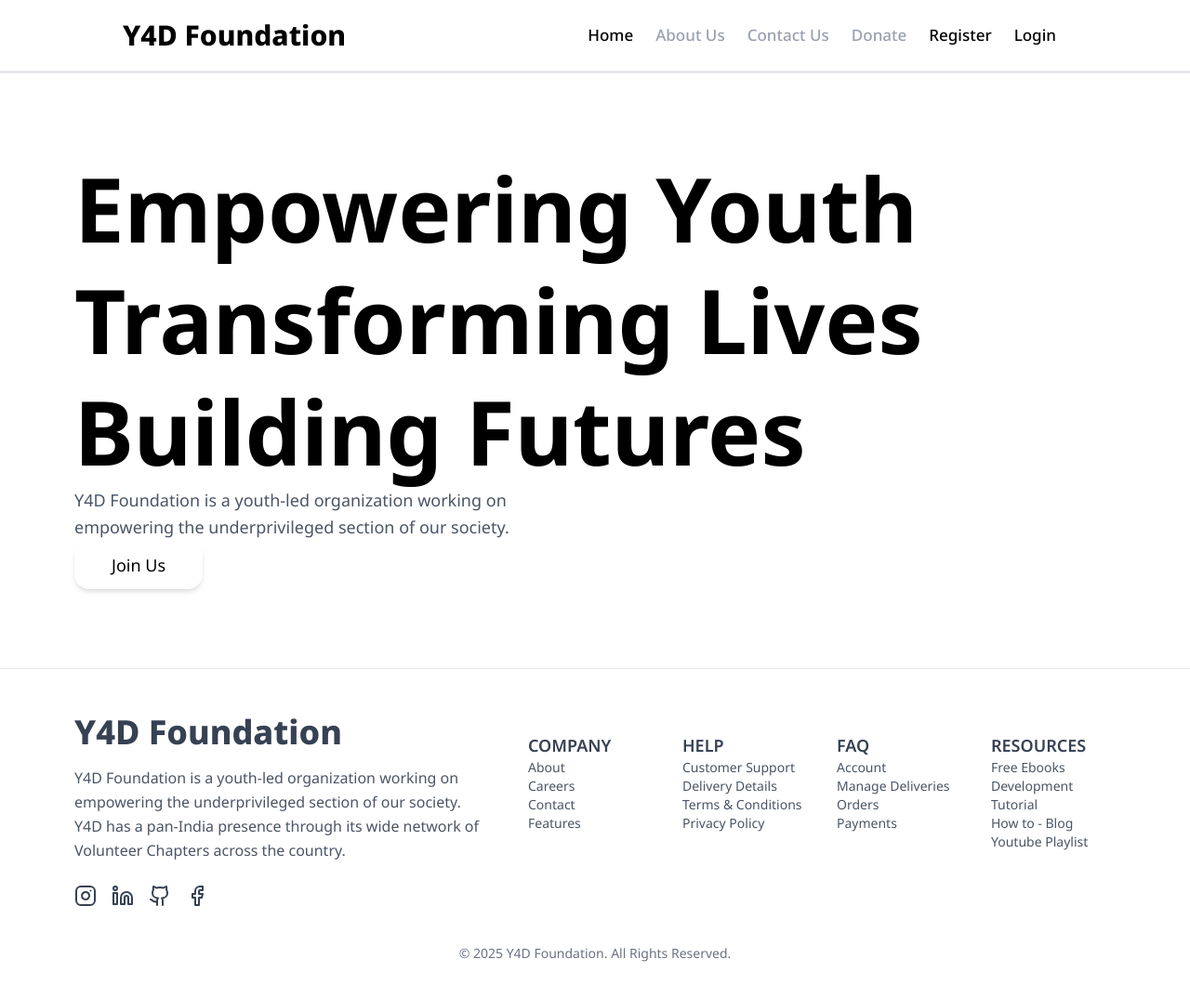
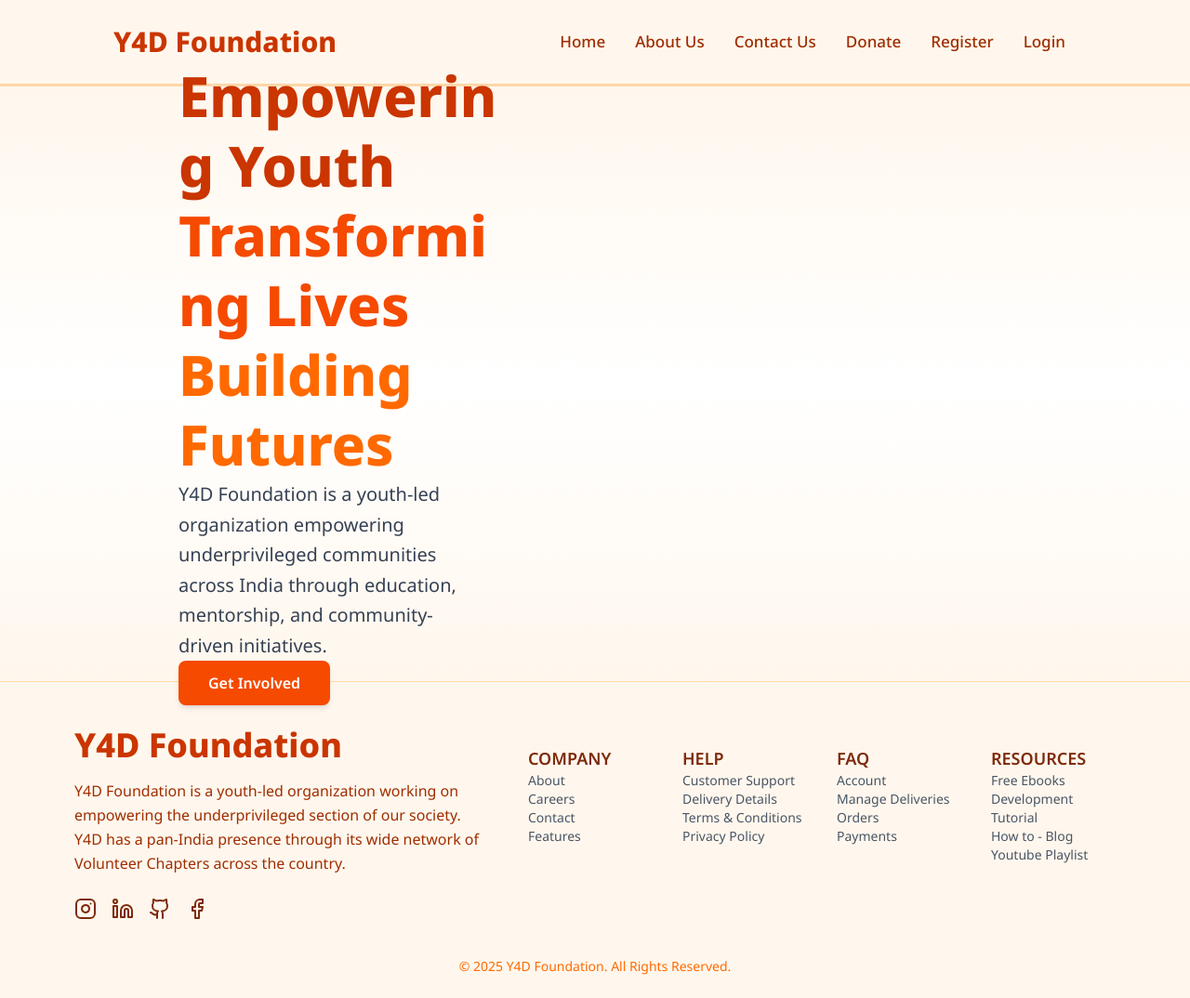
Before and after one commit to Mastercard-Code-For-Change-2-0/Team-18, a React (Vite) app in the folder client/: page / in a window 1280 px wide. Shown: the whole page at 93% size. Built offline with nearby package versions, Linux system fonts and the light colour scheme.

Commit message:
feat: update UI styles and improve accessibility across components

```diff
--- a/client/src/components/Footer.jsx
+++ b/client/src/components/Footer.jsx
@@ -1,31 +1,34 @@
-import FooterList from "./FooterList"
-import { Instagram, Linkedin, Github, Facebook } from "lucide-react"
+// Footer.jsx
+import FooterList from "./FooterList";
+import { Instagram, Linkedin, Github, Facebook } from "lucide-react";
 
 export default function Footer() {
 	return (
-		<footer className="bg-blush text-gray-700 px-6 md:px-20 pt-12 pb-6 border-t border-gray-200">
+		<footer className="bg-orange-50 text-orange-900 px-6 md:px-20 pt-12 pb-6 border-t border-orange-200">
 			<div className="flex flex-col md:flex-row justify-between gap-10">
 				{/* Left Side: Brand Info */}
 				<div className="max-w-md">
-					<h2 className="text-3xl md:text-4xl text-night font-extrabold">
+					<h2 className="text-3xl md:text-4xl font-extrabold text-orange-700">
 						Y4D Foundation
 					</h2>
-					<p className="pt-4 text-gray-600 leading-relaxed text-sm md:text-base">
-						Y4D Foundation is a youth-led organization working on empowering the underprivileged section of our society. Y4D has a pan-India presence through its wide network of Volunteer Chapters across the country.
+					<p className="pt-4 text-orange-800 leading-relaxed text-sm md:text-base">
+						Y4D Foundation is a youth-led organization working on empowering the
+						underprivileged section of our society. Y4D has a pan-India presence
+						through its wide network of Volunteer Chapters across the country.
 					</p>
 					{/* Social Icons */}
 					<div className="flex gap-4 pt-6">
 						<a href="#" aria-label="Instagram">
-							<Instagram className="w-6 h-6 hover:text-night hover:scale-110 transition-transform duration-200 cursor-pointer" />
+							<Instagram className="w-6 h-6 hover:text-orange-600 hover:scale-110 transition-transform duration-200 cursor-pointer" />
 						</a>
 						<a href="#" aria-label="LinkedIn">
-							<Linkedin className="w-6 h-6 hover:text-night hover:scale-110 transition-transform duration-200 cursor-pointer" />
+							<Linkedin className="w-6 h-6 hover:text-orange-600 hover:scale-110 transition-transform duration-200 cursor-pointer" />
 						</a>
 						<a href="#" aria-label="GitHub">
-							<Github className="w-6 h-6 hover:text-night hover:scale-110 transition-transform duration-200 cursor-pointer" />
+							<Github className="w-6 h-6 hover:text-orange-600 hover:scale-110 transition-transform duration-200 cursor-pointer" />
 						</a>
 						<a href="#" aria-label="Facebook">
-							<Facebook className="w-6 h-6 hover:text-night hover:scale-110 transition-transform duration-200 cursor-pointer" />
+							<Facebook className="w-6 h-6 hover:text-orange-600 hover:scale-110 transition-transform duration-200 cursor-pointer" />
 						</a>
 					</div>
 				</div>
@@ -62,9 +65,9 @@ export default function Footer() {
 			</div>
 
 			{/* Bottom */}
-			<div className="text-center pt-10 text-xs md:text-sm text-gray-500">
+			<div className="text-center pt-10 text-xs md:text-sm text-orange-500">
 				© 2025 Y4D Foundation. All Rights Reserved.
 			</div>
 		</footer>
-	)
+	);
 }
--- a/client/src/components/HeroContent.jsx
+++ b/client/src/components/HeroContent.jsx
@@ -3,23 +3,33 @@ import { Link } from "react-router-dom"
 
 export default function HeroContent() {
 	return (
-		<div className="flex flex-col justify-center h-full px-6 md:px-12 lg:px-20">
-			<div className="text-4xl sm:text-5xl md:text-7xl lg:text-8xl leading-tight space-y-2 font-bold">
-				<h1>Empowering Youth</h1>
-				<h1>Transforming Lives</h1>
-				<h1>Building Futures</h1>
+		<div className="flex flex-col justify-center h-full px-6 md:px-12 lg:px-24 py-12 max-w-5xl">
+			{/* Heading */}
+			<div className="space-y-3 md:space-y-4">
+				<h1 className="text-3xl sm:text-4xl md:text-5xl lg:text-6xl font-extrabold text-orange-700 leading-snug md:leading-tight">
+					Empowering Youth
+				</h1>
+				<h1 className="text-3xl sm:text-4xl md:text-5xl lg:text-6xl font-extrabold text-orange-600 leading-snug md:leading-tight">
+					Transforming Lives
+				</h1>
+				<h1 className="text-3xl sm:text-4xl md:text-5xl lg:text-6xl font-extrabold text-orange-500 leading-snug md:leading-tight">
+					Building Futures
+				</h1>
 			</div>
 
-			<p className="mt-8 text-gray-600 max-w-xl text-base md:text-lg leading-relaxed">
-				Y4D Foundation is a youth-led organization working on empowering the underprivileged section of our society.
+			{/* Subtext */}
+			<p className="mt-6 md:mt-8 text-gray-700 max-w-3xl text-base sm:text-lg md:text-xl leading-relaxed">
+				Y4D Foundation is a youth-led organization empowering underprivileged communities across India
+				through education, mentorship, and community-driven initiatives.
 			</p>
 
-			<div className="mt-10">
+			{/* Call to Action */}
+			<div className="mt-8 md:mt-10">
 				<Link
 					to="/register"
-					className="inline-block bg-night text-black px-8 md:px-10 py-3 rounded-2xl text-base md:text-lg shadow-md hover:bg-night/90 hover:scale-105 transition-transform duration-200"
+					className="inline-block bg-orange-600 text-white font-semibold px-6 md:px-8 py-2.5 md:py-3 rounded-lg text-sm md:text-base shadow-md hover:bg-orange-700 hover:scale-105 transition-transform duration-200"
 				>
-					Join Us
+					Get Involved
 				</Link>
 			</div>
 		</div>
--- a/client/src/components/HeroSection.jsx
+++ b/client/src/components/HeroSection.jsx
@@ -5,9 +5,12 @@ export default function HeroSection() {
 	return (
 		<section
 			data-testid="hero-img"
-			className="relative bg-blush md:h-[80vh] flex items-center justify-start bg-no-repeat bg-right-bottom md:bg-right md:bg-contain"
+			className="relative flex items-center justify-start md:h-[80vh] w-full bg-gradient-to-b from-orange-50 via-white to-orange-50 px-6 md:px-12 lg:px-24"
 		>
-			<HeroContent />
+			{/* Hero Text */}
+			<div className="w-full md:w-1/2">
+				<HeroContent />
+			</div>
 		</section>
 	)
 }
--- a/client/src/components/NavBar.jsx
+++ b/client/src/components/NavBar.jsx
@@ -1,19 +1,20 @@
+// NavBar.jsx
 import NavLink from "./NavLink";
 
 const NavBar = () => {
 	return (
-		<nav className="bg-white py-5 flex flex-col md:flex-row p-3 gap-2 justify-around items-center border-gray-200 border-b-3">
-			<p className="text-3xl font-extrabold">Y4D Foundation</p>
-			<div>
+		<nav className="bg-orange-50 py-5 flex flex-col md:flex-row p-3 gap-2 justify-around items-center border-b-3 border-orange-200">
+			<p className="text-3xl font-extrabold text-orange-700">Y4D Foundation</p>
+			<div className="flex flex-col md:flex-row gap-2">
 				<NavLink name="Home" unlock="true" />
-				<NavLink name="About Us" />
-				<NavLink name="Contact Us" />
-				<NavLink name="Donate" />
+				<NavLink name="About Us" unlock="true" />
+				<NavLink name="Contact Us" unlock="true" />
+				<NavLink name="Donate" unlock="true" />
 				<NavLink name="Register" unlock="true" />
 				<NavLink name="Login" unlock="true" />
 			</div>
 		</nav>
-	)
-}
+	);
+};
 
 export default NavBar;
--- a/client/src/components/NavLink.jsx
+++ b/client/src/components/NavLink.jsx
@@ -1,23 +1,29 @@
+// NavLink.jsx
 import { Link } from "react-router-dom";
+
 export default function NavLink({ name, unlock }) {
+	let to;
+	switch (name) {
+		case "Register":
+			to = "/register";
+			break;
+		case "Login":
+			to = "/login";
+			break;
+		default:
+			to = "/";
+	}
 
-	let to;
-
-	if (name === "Register") to = "/register";
-	else if (name === "") to = "/login";
-	else to = '/';
-
-	return (
-		unlock === "true" ?
-			// <span className="p-3 font-medium text-[17px] text-gray-900">
-			// 	{name}
-			// </span>
-			<Link to={to} className="p-3 font-medium text-[17px] hover:text-blue-500 transition">
-				{name}
-			</Link>
-			:
-			<span className="p-3 font-medium text-[17px] text-gray-400 cursor-not-allowed">
-				{name}
-			</span>
+	return unlock === "true" ? (
+		<Link
+			to={to}
+			className="p-3 font-medium text-[17px] text-orange-800 hover:text-orange-600 transition-colors"
+		>
+			{name}
+		</Link>
+	) : (
+		<span className="p-3 font-medium text-[17px] text-orange-300 cursor-not-allowed">
+			{name}
+		</span>
 	);
 }
```
